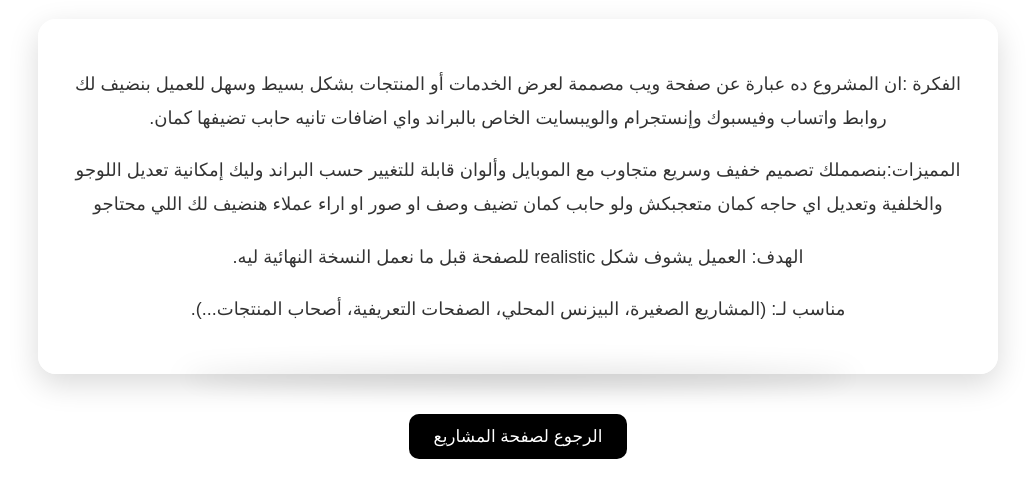
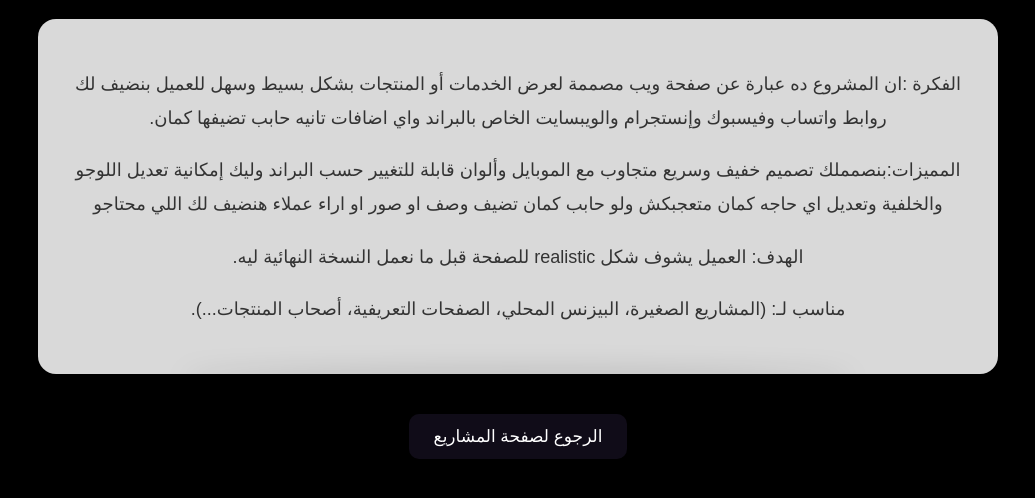
Before and after one commit to ase0099876-ship-it/description_project_finish, a plain HTML site: page index.html in a window 1280 px wide. Shown: the part 94-592 px from the top of the page, without its empty margins (122-1157 px from the left). Drawn offline with Linux system fonts and the light colour scheme.

Commit message:
Update index.html
new

```diff
--- a/index.html
+++ b/index.html
@@ -12,7 +12,7 @@
             padding: 0;
             font-family: "Cairo", sans-serif;
 
-            background-image: url(../project-description/imag/looly.png);
+            background-color: black;
         }
 
         .container {
@@ -58,7 +58,7 @@
             display: inline-block;
             margin: 25px auto 0;
             text-decoration: none;
-            background: black;
+            background: #100c18;
             color: white;
             padding: 12px 25px;
             font-size: 17px;
```
